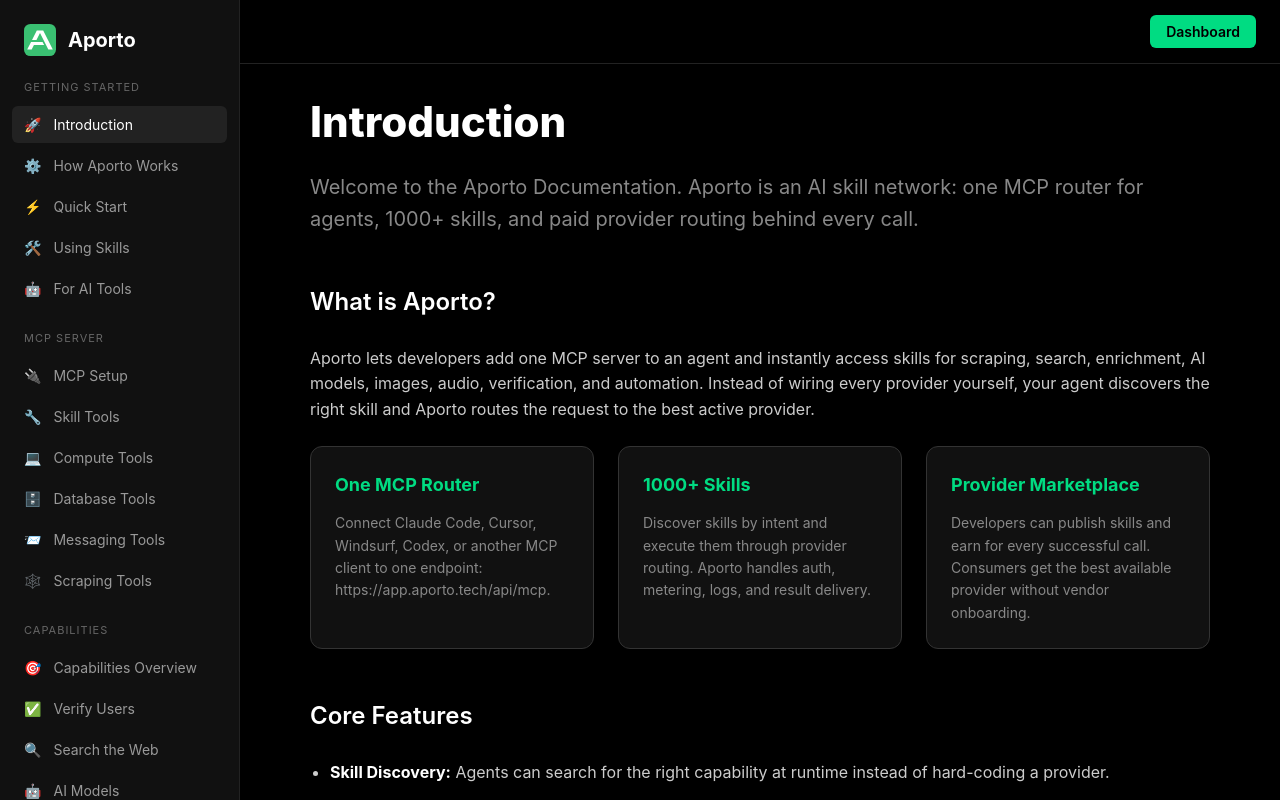
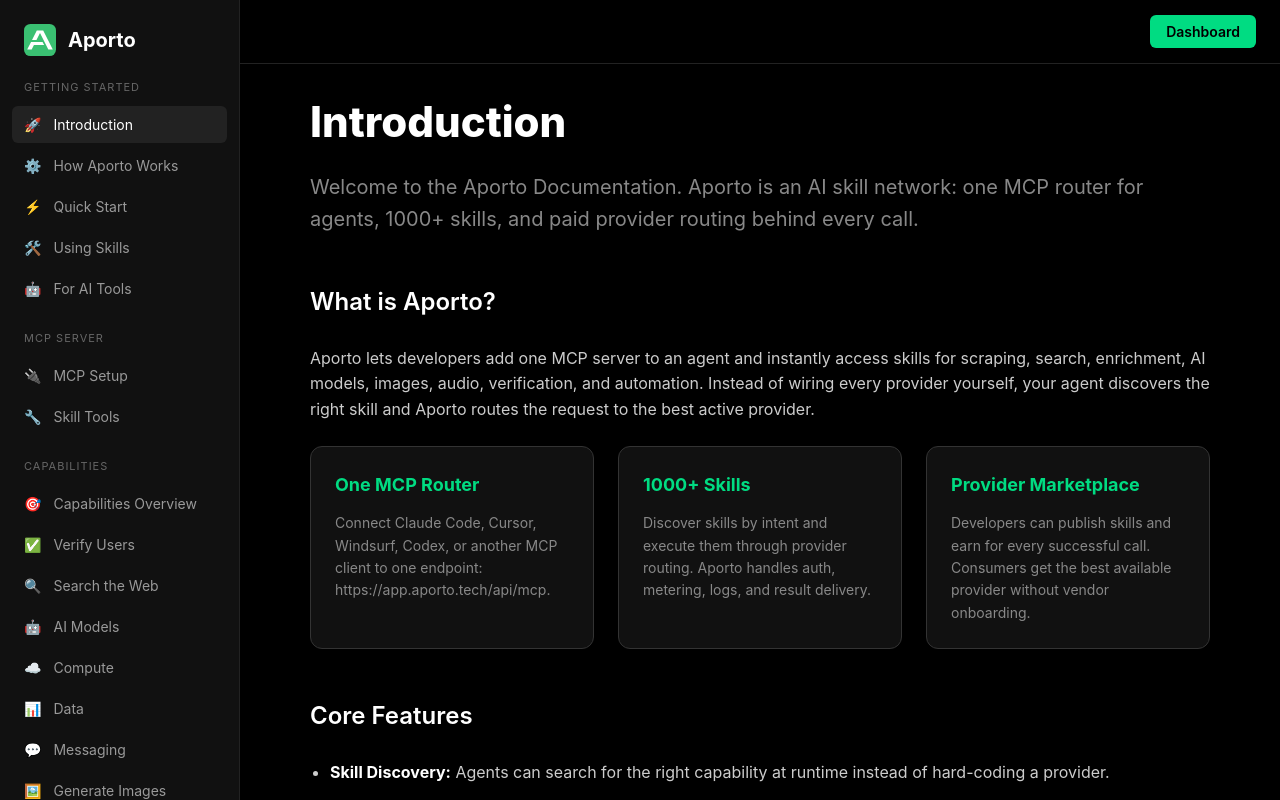
Before and after one commit to Pevznergo/docs.aporto, a Next.js app: page /introduction in a window 1280 px wide. Built offline with nearby package versions, Linux system fonts and the light colour scheme.

Commit message:
Update Sidebar.tsx

```diff
--- a/src/components/Sidebar.tsx
+++ b/src/components/Sidebar.tsx
@@ -23,11 +23,7 @@
             title: "MCP Server",
             items: [
                 { name: "MCP Setup", icon: "🔌", path: "/integration/mcp-servers/setup" },
-                { name: "Skill Tools", icon: "🔧", path: "/integration/mcp-servers/core-tools" },
-                { name: "Compute Tools", icon: "💻", path: "/integration/mcp-servers/compute" },
-                { name: "Database Tools", icon: "🗄️", path: "/integration/mcp-servers/database" },
-                { name: "Messaging Tools", icon: "📨", path: "/integration/mcp-servers/messaging" },
-                { name: "Scraping Tools", icon: "🕸️", path: "/integration/mcp-servers/scraping" }
+                { name: "Skill Tools", icon: "🔧", path: "/integration/mcp-servers/core-tools" }
             ]
         },
         {
```
